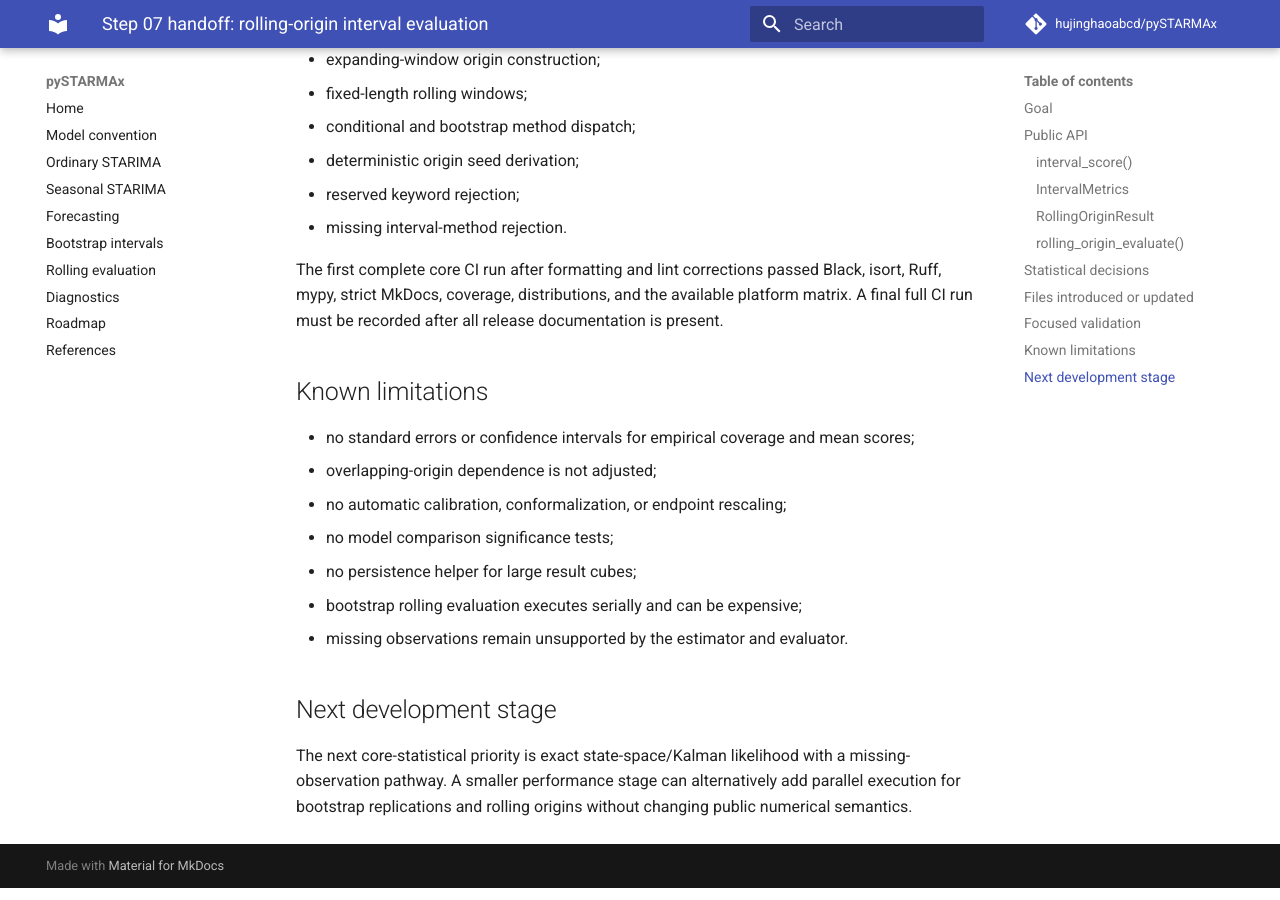
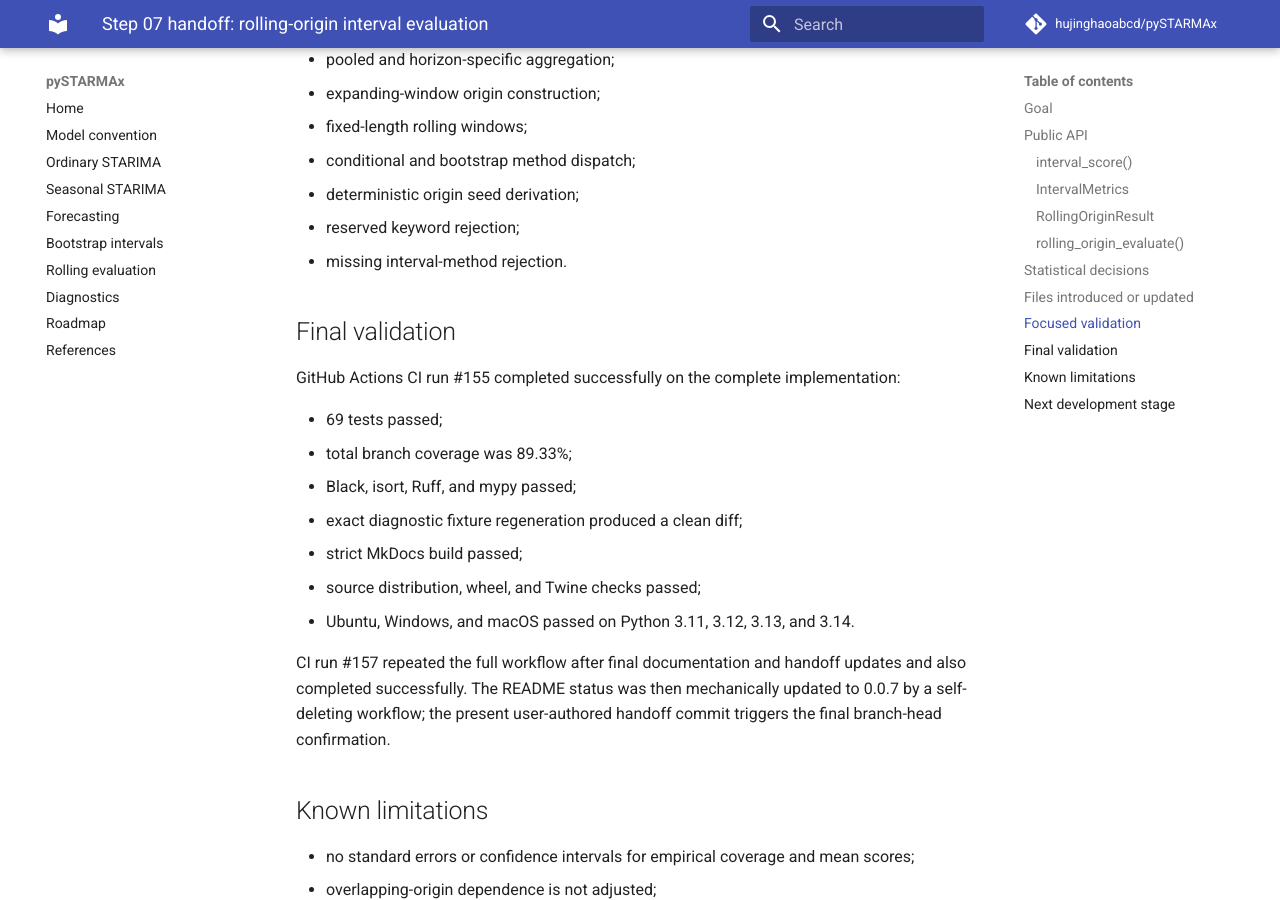
Before and after one commit to hujinghaoabcd/pySTARMAx, an MkDocs documentation site: the page built from docs/development/STEP_07_ROLLING_EVALUATION.md, in a window 1280 px wide and 900 px high, scrolled down 2619 px. Built offline with MkDocs 1.6.1 and Material for MkDocs 9.7.7, drawn with Linux system fonts in a browser that asks for light colours; comment, search, counter and statistics services are not loaded; some of the changed text lies outside the part shown.

Commit message:
Finalize stage 7 handoff

```diff
--- a/docs/development/STEP_07_ROLLING_EVALUATION.md
+++ b/docs/development/STEP_07_ROLLING_EVALUATION.md
@@ -5,8 +5,8 @@ Updated: 2026-08-03
 ## Goal
 
 Add an out-of-sample evaluation layer for the conditional and bootstrap
-prediction intervals introduced in versions 0.0.5 and 0.0.6. The layer must
-compare interval methods without changing model estimation or forecast APIs.
+prediction intervals introduced in versions 0.0.5 and 0.0.6. The layer compares
+interval methods without changing model estimation or forecast APIs.
 
 ## Public API
 
@@ -97,10 +98,22 @@ The focused tests cover:
 - reserved keyword rejection;
 - missing interval-method rejection.
 
-The first complete core CI run after formatting and lint corrections passed
-Black, isort, Ruff, mypy, strict MkDocs, coverage, distributions, and the
-available platform matrix. A final full CI run must be recorded after all release
-documentation is present.
+## Final validation
+
+GitHub Actions CI run #155 completed successfully on the complete implementation:
+
+- 69 tests passed;
+- total branch coverage was 89.33%;
+- Black, isort, Ruff, and mypy passed;
+- exact diagnostic fixture regeneration produced a clean diff;
+- strict MkDocs build passed;
+- source distribution, wheel, and Twine checks passed;
+- Ubuntu, Windows, and macOS passed on Python 3.11, 3.12, 3.13, and 3.14.
+
+CI run #157 repeated the full workflow after final documentation and handoff
+updates and also completed successfully. The README status was then mechanically
+updated to 0.0.7 by a self-deleting workflow; the present user-authored handoff
+commit triggers the final branch-head confirmation.
 
 ## Known limitations
 
```
Also changed, not shown: other parts of docs/development/STEP_07_ROLLING_EVALUATION.md (+1 -0 lines).
